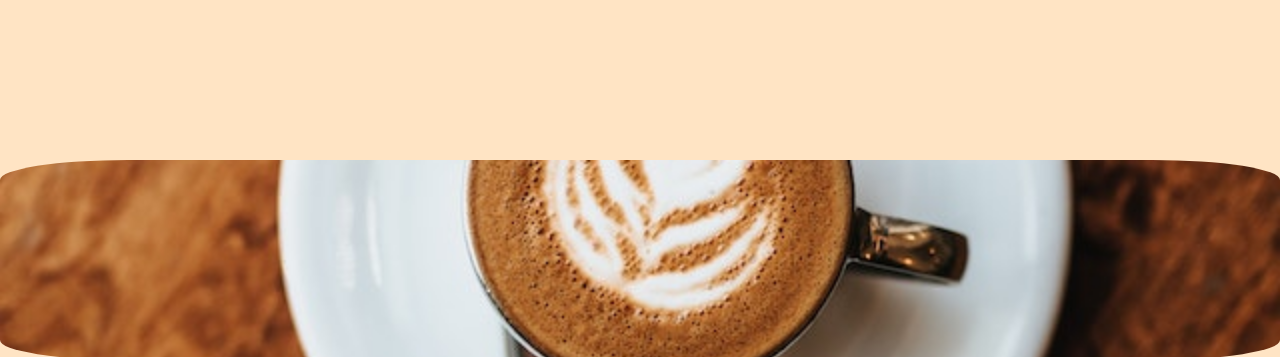
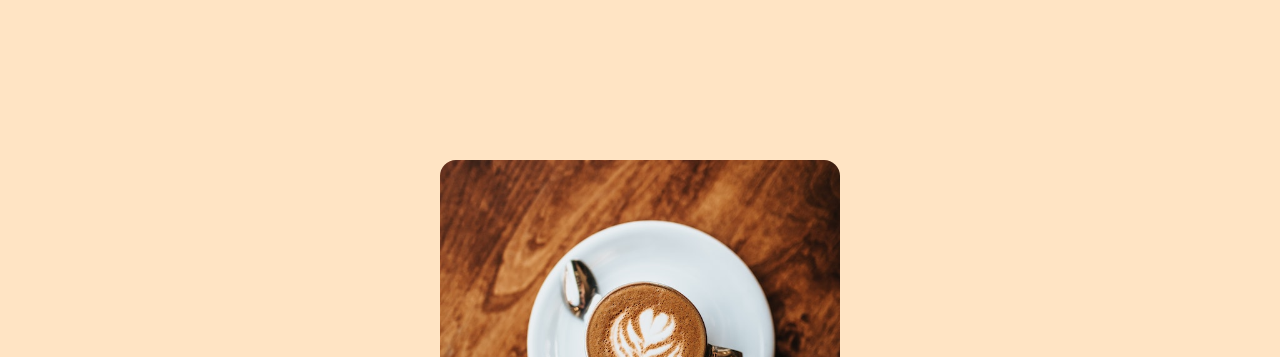
Before and after one commit to irm1005-itec1005-fall-2023/midterm-exam-Hershey26, a plain HTML site: page index.html in a window 1280 px wide. Shown: the top 357 px of the page. Drawn offline with Linux system fonts and the light colour scheme.

Commit message:
fixed image

```diff
--- a/style.css
+++ b/style.css
@@ -47,16 +47,15 @@ h1{
 }
 h2{
   font-size: 1.5rem;
-  font-weight: bold;
   color: sienna;
   text-align: start;
-
 }
 img{
-  width: 100%;
-  height: 200px;
+  width: 400px;
+  height: 400px;
   object-fit: cover;
-  border-radius: 10%;
+  border-top-left-radius: 1rem;
+  border-top-right-radius: 1rem;
 }
 .body-container{
   display: flex;
```
